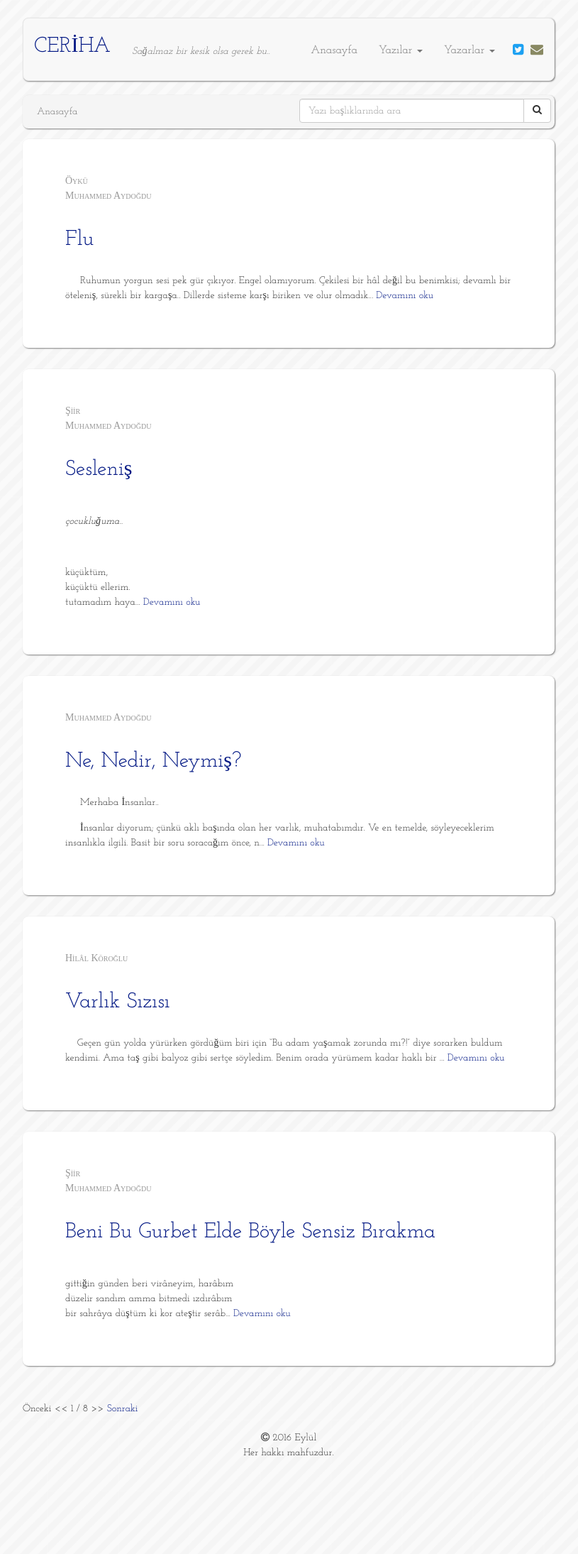
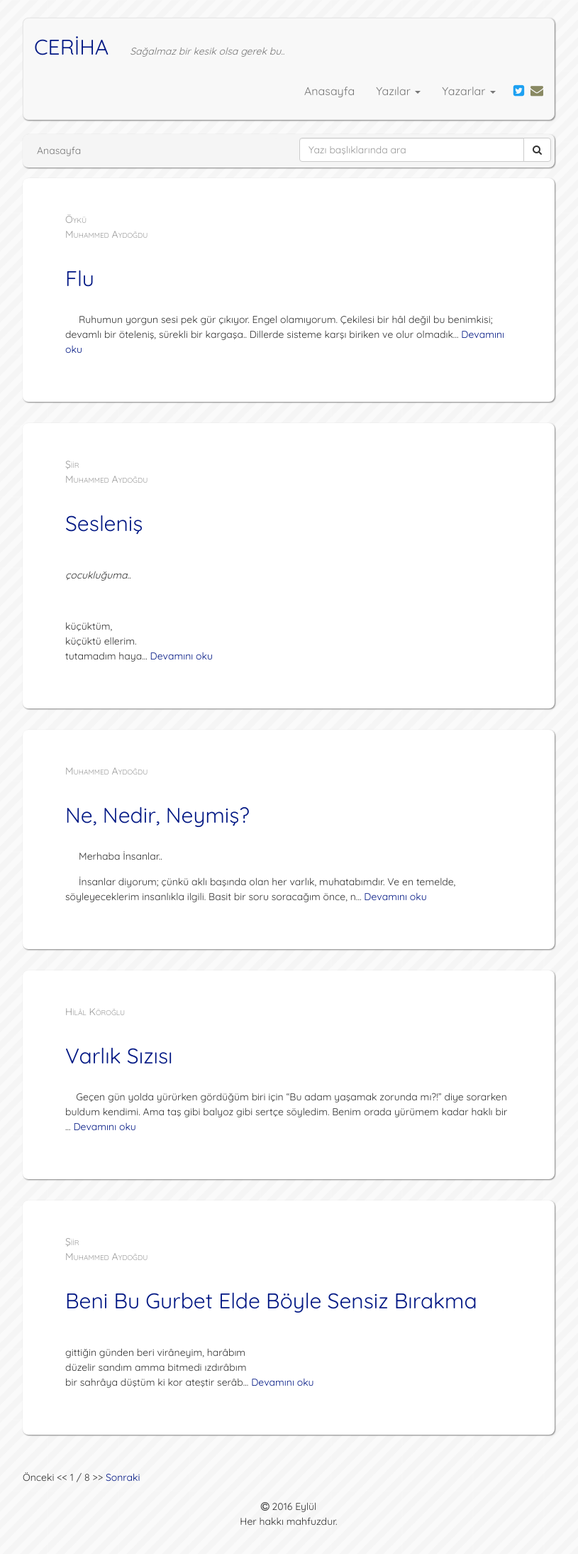
Before and after one commit to muhammedaydogdu/muhammedaydogdu.github.io, a Jekyll site: the page built from index.html, in a window 1280 px wide. Shown: the whole page at 71% size, without its empty margins (233-1048 px from the left). Built offline with Jekyll 4.4.1, drawn with Linux system fonts in a browser that asks for light colours; some web fonts are replaced; the list of posts is cut into pages by our own code; before the commit the page ends 2092 px from its top, so only the background shows below that.

Commit message:
Update style.css

```diff
--- a/css/style.css
+++ b/css/style.css
@@ -4,7 +4,7 @@
 }
 
 body {
-  font-family: "Josefin Slab", "Times New Roman", serif;
+  font-family: "Quicksand", "Times New Roman", serif;
   line-height: 1.5;
   background: url("../images/stripes-light.png");
 }
@@ -28,7 +28,7 @@ h2 {
 
 .container .navbar {
   margin-top: 25px;
-  font-family: "Josefin Slab", "Times New Roman", serif;
+  font-family: "Quicksand", "Times New Roman", serif;
   padding: 15px 0 15px 0;
   box-shadow: 1px 1px 2px grey;
   font-size: 16px;
@@ -52,7 +52,7 @@ h2 {
   font-size: 14px;
   margin-top: 21px;
   margin-bottom: 15px;
-  font-family: "Josefin Slab", "Times New Roman", serif;
+  font-family: "Quicksand", "Times New Roman", serif;
 }
 
 .navbar .navbar-nav {
@@ -84,7 +84,7 @@ h2 {
 .data {
   color: #999;
   font-variant-caps: small-caps;
-  font-family: "Times New Roman", serif;
+  font-family: "Quicksand", "Times New Roman", serif;
   margin-bottom: 0;
 }
 
```
